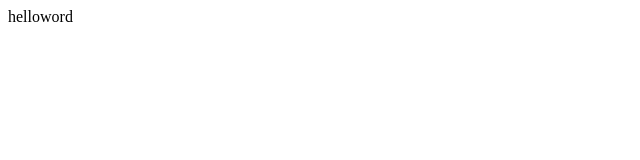
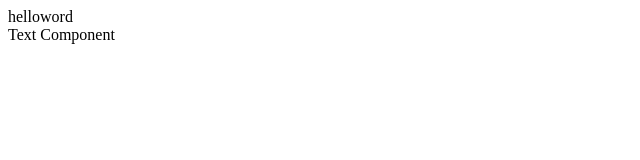
Before and after one commit to geekh5web/react-ready, a React (Create React App) app: page / in a window 1280 px wide. Shown: the top 160 px of the page, without its empty margins (0-640 px from the left). Built offline with nearby package versions, Linux system fonts and the light colour scheme.

Commit message:
新增text组件

```diff
--- a/package.json
+++ b/package.json
@@ -1,5 +1,5 @@
 {
-  "name": "my-app",
+  "name": "react-ready",
   "version": "0.1.0",
   "private": true,
   "dependencies": {
--- a/src/App.js
+++ b/src/App.js
@@ -1,10 +1,25 @@
+import React,{Component}from 'react';
 
-function App() {
+/* import React from 'react';
+import {Component} from 'react';
+const {Component}=React;
+const Component=React.Component; */
+class App extends Component{
+  render(){
+    return (
+      <div>
+        helloword
+      </div>
+    );
+  }
+}
+
+/* function App() {
   return (
     <div>
       helloword
     </div>
   );
-}
+} */
 
 export default App;
--- /dev/null
+++ b/src/Text.js
@@ -0,0 +1,14 @@
+import React,{Component}from 'react';
+
+class Text extends Component{
+  render(){
+    return (
+      <div>
+        Text Component
+      </div>
+    );
+  }
+}
+
+
+export default Text;
--- a/src/index.js
+++ b/src/index.js
@@ -1,5 +1,10 @@
 import React from 'react';
 import ReactDOM from 'react-dom';
 import App from './App';
+import Text from './Text'
 
-ReactDOM.render(<App />,document.getElementById('root'));
+//JSX语法
+ReactDOM.render(<div>
+  <App />
+  <Text/>
+</div>,document.getElementById('root'));
```
Also changed, not shown: 2 other files (tests, documents, lock files or other folders).
